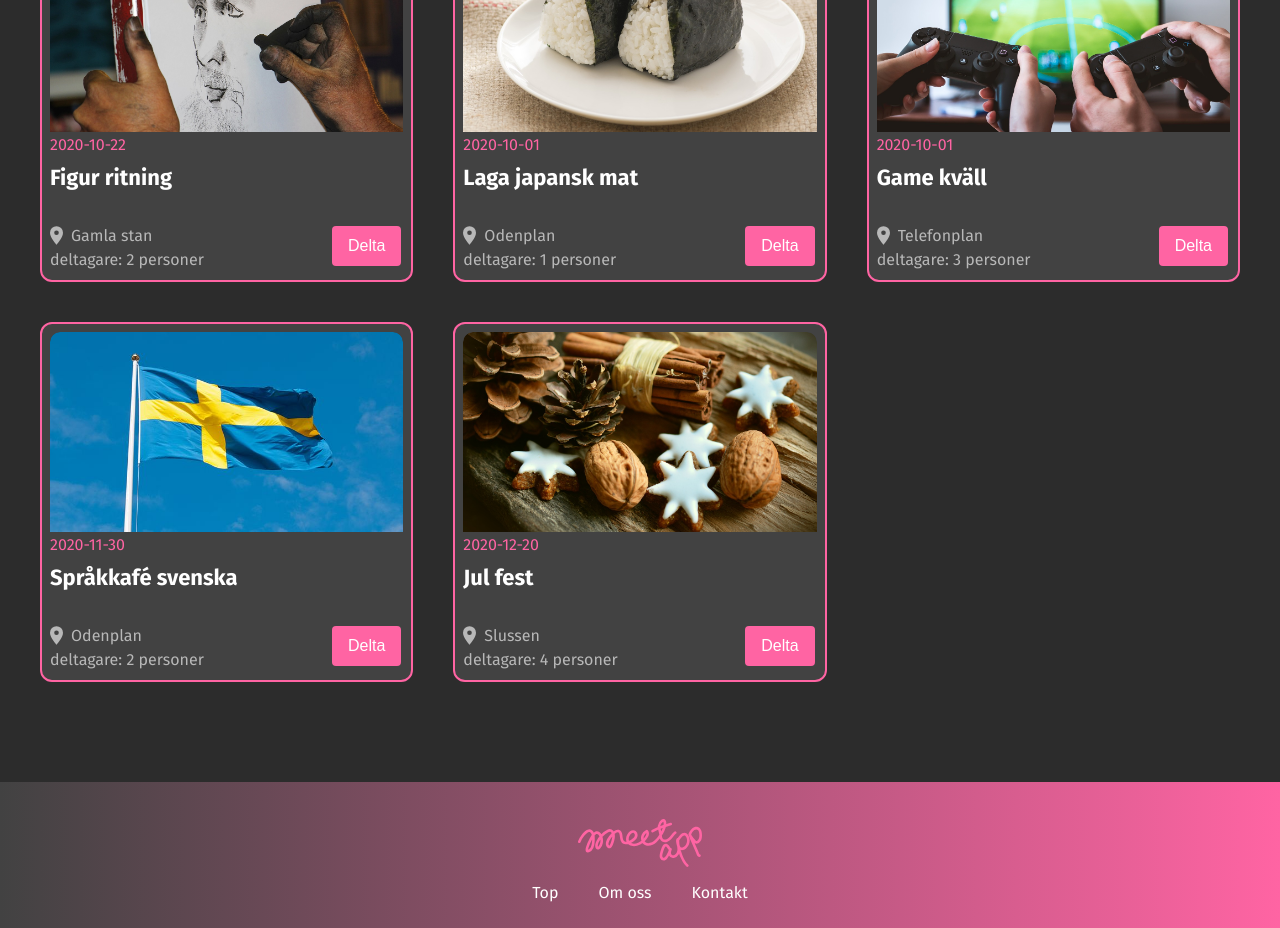
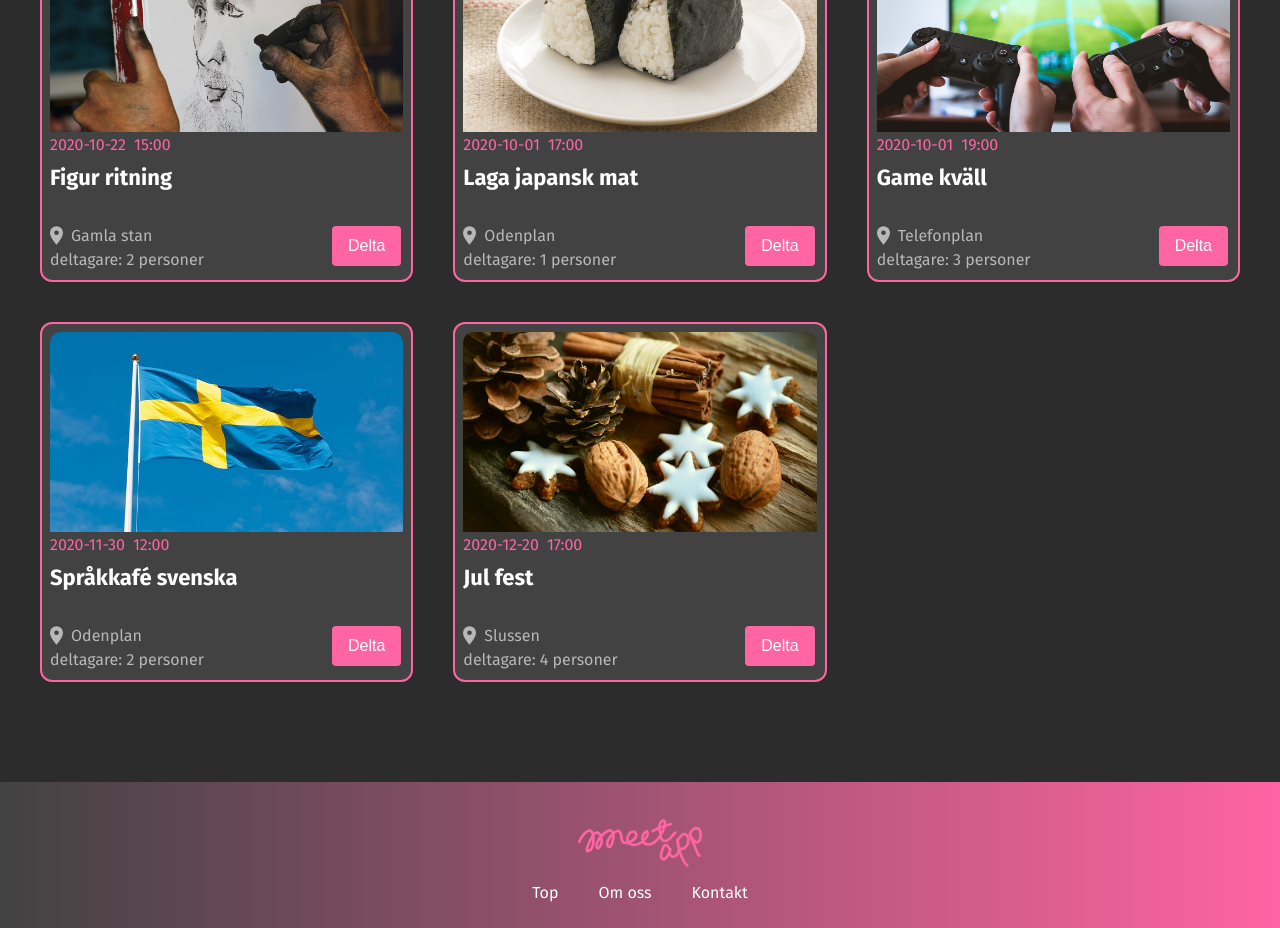
Before and after one commit to jenseneducation-madoka-fujimaki-ahlsen/tdd-docker-projekt, a Vue app: page / in a window 1280 px wide. Shown: the part 820-1748 px from the top of the page. Built offline with nearby package versions, Linux system fonts and the light colour scheme; a web font is replaced by a local one.

Commit message:
add time for events

```diff
--- a/src/components/AddEvent.vue
+++ b/src/components/AddEvent.vue
@@ -27,6 +27,7 @@
           required="required"
           @keyup="checkForm()"
         />
+        <div class="date-time">
           <input
             v-model="date"
             type="date"
@@ -35,7 +36,15 @@
             required="required"
             @click="checkForm()"
           />
-
+          <input
+            v-model="time"
+            type="time"
+            class="time"
+            placeholder="Tid"
+            required="required"
+            @click="checkForm()"
+          />
+        </div>
         <input
           type="file"
           id="selectedFile"
@@ -57,7 +66,10 @@
           :disabled="!valid"
           :class="{
             'not-valid':
-              !valid || fileName == 'Ladda upp en bild' || date == '',
+              !valid ||
+              fileName == 'Ladda upp en bild' ||
+              date == '' ||
+              time == '',
           }"
         >
           Skapa evenemang
@@ -74,6 +86,7 @@ export default {
     description: "",
     place: "",
     date: "",
+    time: "",
     fileName: "Ladda upp en bild",
     valid: false,
   }),
@@ -108,6 +121,7 @@ export default {
         description: this.description,
         place: this.place,
         date: this.date,
+        time: this.time,
         image: this.fileName,
         host: this.loginUser.image,
         participant: [this.loginUser.image],
@@ -165,6 +179,20 @@ export default {
       font-size: 16px;
     }
 
+    .date-time {
+      display: flex;
+      justify-content: space-between;
+      width: 100%;
+
+      .date {
+        width: 45%;
+      }
+
+      .time {
+        width: 45%;
+      }
+    }
+
     textarea {
       height: 80px;
       width: 100%;
--- a/src/components/Event.vue
+++ b/src/components/Event.vue
@@ -4,7 +4,10 @@
       <div class="image">
         <img :src="require(`@/assets/${event.image}`)" alt="" />
       </div>
-      <p class="date">{{ event.date }}</p>
+      <div class="date-time">
+        <p class="date">{{ event.date }}</p>
+        <p class="time">{{ event.time }}</p>
+      </div>
       <p class="title">{{ event.title }}</p>
       <div class="button-wrap">
         <div class="place-wrap">
@@ -140,9 +143,19 @@ export default {
     }
   }
 
+  .date-time {
+    display: flex;
+  }
+
   .date {
     color: $pink;
     margin-bottom: 8px;
+  }
+
+  .time {
+    color: $pink;
+    margin-bottom: 8px;
+    margin-left: 8px;
   }
 
   .title {
--- a/src/components/EventDetail.vue
+++ b/src/components/EventDetail.vue
@@ -10,7 +10,10 @@
           <img :src="require(`@/assets/${event.image}`)" alt="" />
         </div>
         <div class="info">
-          <p class="date">{{ event.date }}</p>
+          <div class="date-time">
+            <p class="date">{{ event.date }}</p>
+            <p class="time">{{ event.time }}</p>
+          </div>
           <p class="title">{{ event.title }}</p>
           <div class="place">
             <img src="@/assets/location.svg" alt="" />
@@ -225,6 +228,14 @@ export default {
       }
 
       .info {
+        .date-time {
+          display: flex;
+
+          .time {
+            margin-left: 8px;
+          }
+        }
+
         .title {
           font-size: 24px;
           margin: 16px 0 40px;
--- a/src/data/data.js
+++ b/src/data/data.js
@@ -52,6 +52,7 @@ const events = [
     title: "Höstens picknick",
     place: "Vasaparken",
     date: "2020-09-21",
+    time: "14:00",
     image: "picnic.jpg",
     description:
       "Vivamus viverra, augue blandit ultricies euismod, justo nisl condimentum urna, nec sodales orci dolor vitae dolor. Donec at leo et velit faucibus egestas ut vulputate magna. Vivamus eu posuere dui. Etiam semper venenatis purus, quis laoreet est elementum nec.",
@@ -76,6 +77,7 @@ const events = [
     title: "Löpning och avslappnad middag",
     place: "Farsta",
     date: "2020-08-01",
+    time: "10:00",
     image: "run.jpg",
     description:
       "Quisque mollis ex elit, id pellentesque ipsum hendrerit sodales. Donec consectetur libero et ipsum aliquam, sit amet faucibus enim varius. Mauris suscipit, neque vel volutpat eleifend, ex lacus suscipit neque, aliquam suscipit dui nulla in arcu.",
@@ -109,6 +111,7 @@ const events = [
     title: "Figur ritning",
     place: "Gamla stan",
     date: "2020-10-22",
+    time: "15:00",
     image: "drawing.jpg",
     description:
       "Mauris suscipit, neque vel volutpat eleifend, ex lacus suscipit neque, aliquam suscipit dui nulla in arcu. Aliquam erat volutpat. Nam in pulvinar tortor, iaculis scelerisque lacus. Pellentesque tristique, ligula sed vulputate rhoncus, elit massa imperdiet diam, a gravida purus quam sed purus.",
@@ -121,6 +124,7 @@ const events = [
     title: "Laga japansk mat",
     place: "Odenplan",
     date: "2020-10-01",
+    time: "17:00",
     image: "food.jpg",
     description:
       "Nam in pulvinar tortor, iaculis scelerisque lacus. Pellentesque tristique, ligula sed vulputate rhoncus, elit massa imperdiet diam, a gravida purus quam sed purus.",
@@ -133,6 +137,7 @@ const events = [
     title: "Game kväll",
     place: "Telefonplan",
     date: "2020-10-01",
+    time: "19:00",
     image: "game.jpg",
     description:
       "Donec at leo et velit faucibus egestas ut vulputate magna. Vivamus eu posuere dui. Etiam semper venenatis purus, quis laoreet est elementum nec. Quisque mollis ex elit, id pellentesque ipsum hendrerit sodales. Donec consectetur libero et ipsum aliquam, sit amet faucibus enim varius. ",
@@ -145,6 +150,7 @@ const events = [
     title: "Språkkafé svenska",
     place: "Odenplan",
     date: "2020-11-30",
+    time: "12:00",
     image: "sweden.jpg",
     description:
       "Quisque mollis ex elit, id pellentesque ipsum hendrerit sodales. Donec consectetur libero et ipsum aliquam, sit amet faucibus enim varius. Mauris suscipit, neque vel volutpat eleifend, ex lacus suscipit neque, aliquam suscipit dui nulla in arcu. Aliquam erat volutpat. Nam in pulvinar tortor, iaculis scelerisque lacus. Pellentesque tristique, ligula sed vulputate rhoncus, elit massa imperdiet diam, a gravida purus quam sed purus.",
@@ -157,6 +163,7 @@ const events = [
     title: "Frontend utvecklare",
     place: "Stockholm city",
     date: "2019-11-15",
+    time: "18:00",
     image: "pc.jpg",
     description:
       "Pellentesque tristique, ligula sed vulputate rhoncus, elit massa imperdiet diam, a gravida purus quam sed purus.",
@@ -175,6 +182,7 @@ const events = [
     title: "Jul fest",
     place: "Slussen",
     date: "2020-12-20",
+    time: "17:00",
     image: "christmas.jpg",
     description:
       "Libero et ipsum aliquam, sit amet faucibus enim varius. Mauris suscipit, neque vel volutpat eleifend, ex lacus suscipit neque, aliquam suscipit dui nulla in arcu. Aliquam erat volutpat. Nam in pulvinar tortor, iaculis scelerisque lacus. Pellentesque tristique, ligula sed vulputate rhoncus, elit massa imperdiet diam, a gravida purus quam sed purus.",
```
Lines whose indentation alone changed are shown as unchanged.
